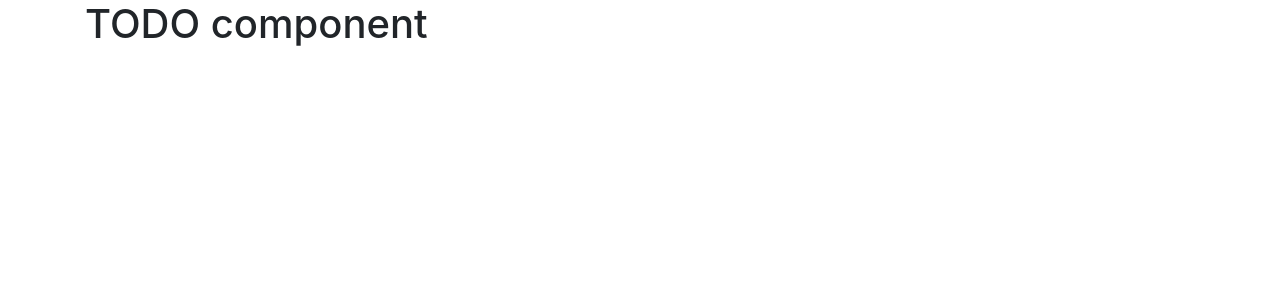
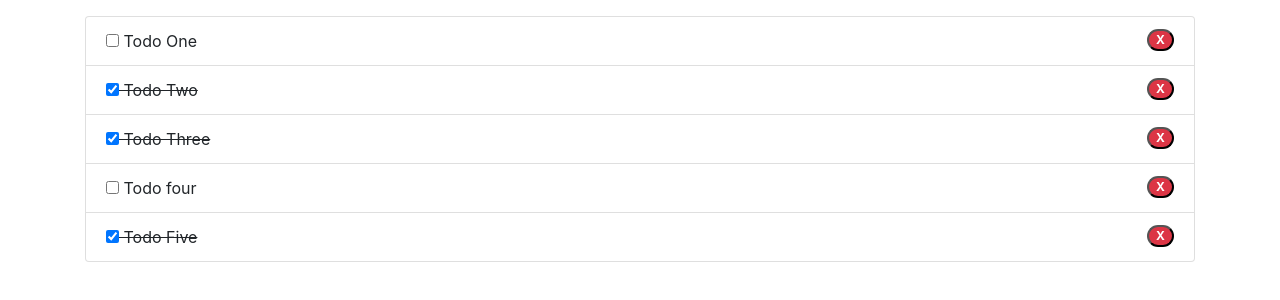
Before and after one commit to houcem-h/3wa-todo-vue-122020, a Vue app: page / in a window 1280 px wide. Shown: the top 300 px of the page. Built offline with nearby package versions, Linux system fonts and the light colour scheme.

Commit message:
listing checking and deleting todos

```diff
--- a/src/App.vue
+++ b/src/App.vue
@@ -1,6 +1,6 @@
 <template>
-  <div class="container">
-    <Todos></Todos>
+  <div class="container py-3">
+    <Todos v-bind:todos="listTodos" @delete-item="deleteFromArray"></Todos>
   </div>
 </template>
 
@@ -11,6 +11,42 @@ export default {
   name: 'App',
   components: {
     Todos
+  },
+  methods: {
+    deleteFromArray: function(id) {
+      this.listTodos = this.listTodos.filter((todo) => todo.id != id);
+    }
+  },
+  data() {
+    return {
+      listTodos: [
+        {
+          id: 1,
+          title: 'Todo One',
+          completed: false
+        },
+        {
+          id: 2,
+          title: 'Todo Two',
+          completed: true
+        },
+        {
+          id: 3,
+          title: 'Todo Three',
+          completed: true
+        },
+        {
+          id: 4,
+          title: 'Todo four',
+          completed: false
+        },
+        {
+          id: 5,
+          title: 'Todo Five',
+          completed: true
+        }
+      ]
+    }
   }
 }
 </script>
--- a/src/components/Todos.vue
+++ b/src/components/Todos.vue
@@ -1,13 +1,35 @@
 <template>
-  <h1>TODO component</h1>
+<div>
+    <div class="list-group">
+        <div v-for="todo in todos" v-bind:key="todo.id" class="list-group-item">
+            <input type="checkbox" @change="toggleCompleted(todo)" v-bind:checked="todo.completed">
+            <span :class="{'is-completed': todo.completed}">
+                {{ todo.title }}
+            </span>
+            <button @click="$emit('delete-item', todo.id)" class="badge badge-danger badge-pill float-right">X</button>
+            <!-- v-bind:checked <=> :checked -->
+            <!-- v-on:click <=> @click -->
+        </div>
+    </div>
+</div>
 </template>
 
 <script>
 export default {
-    name: 'Todos'
+    name: 'Todos',
+    props: {
+        todos: Array
+    },
+    methods: {
+        toggleCompleted: function(todo) {
+            todo.completed = !todo.completed
+        }
+    }
 }
 </script>
 
 <style>
-
+.is-completed {
+    text-decoration: line-through;
+}
 </style>
```
